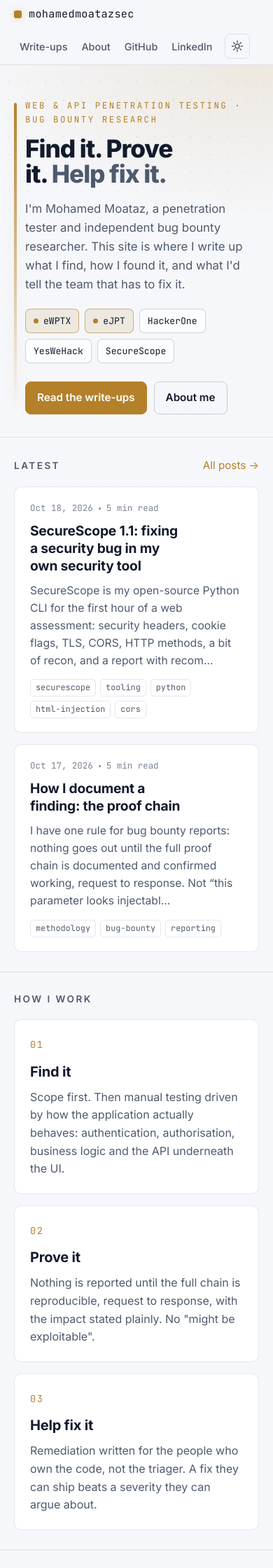
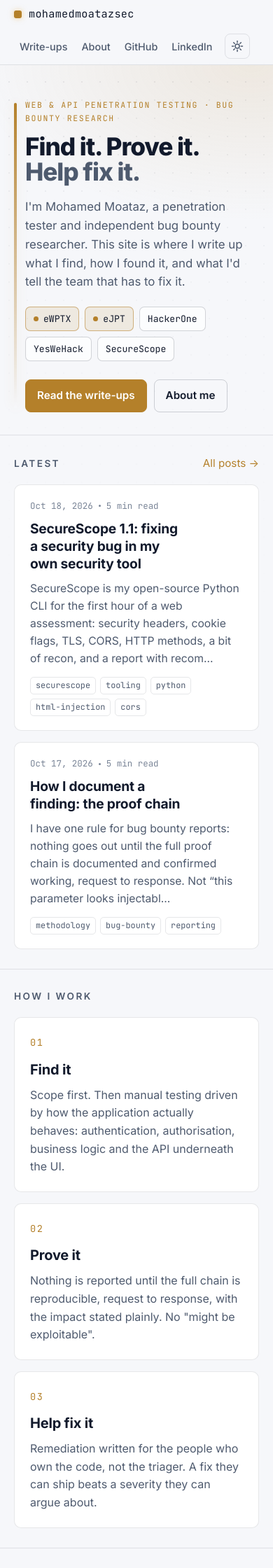
Before and after one commit to mohamedmoatazsec/mohamedmoatazsec.github.io, a Jekyll site: the page built from index.html, in a window 390 px wide. Shown: the top 2240 px of the page at 70% size. Built offline with Jekyll 4.4.1, drawn with Linux system fonts in a browser that asks for light colours.

Commit message:
Polish small-screen layout and the 404 code block
- Nav items no longer wrap mid-word on phones; the nav scrolls instead
- Hero title breaks between phrases, not inside them
- Tighter eyebrow tracking and a cleaner post meta line under 720px
- 404 request block uses the prose code-block style

Co-Authored-By: Claude Fable 5.1 <noreply@anthropic.com>
Claude-Session: https://claude.ai/code/session_01YM62X4KDXdjWtBonUcB8mG

```diff
--- a/404.html
+++ b/404.html
@@ -13,11 +13,13 @@ sitemap: false
       has everything that's published.
     </p>
   </header>
-  <pre class="prose"><code>GET <span data-request-path>{{ page.url }}</span> HTTP/1.1
+  <div class="prose">
+<pre><code>GET <span data-request-path>{{ page.url }}</span> HTTP/1.1
 Host: mohamedmoatazsec.github.io
 
 HTTP/1.1 404 Not Found
 X-Hint: /writeups/</code></pre>
+  </div>
   <script>
     (function () {
       var el = document.querySelector("[data-request-path]");
--- a/assets/css/main.css
+++ b/assets/css/main.css
@@ -135,7 +135,7 @@ img, svg, video { max-width: 100%; height: auto; }
 .brand__mark { width: 11px; height: 11px; border-radius: 3px; background: var(--accent); box-shadow: 0 0 14px var(--accent-soft), 0 0 6px rgba(242,181,68,0.45); flex: none; }
 .brand__mark--small { width: 8px; height: 8px; display: inline-block; vertical-align: middle; margin-right: 8px; }
 .site-nav { display: flex; align-items: center; gap: 4px; }
-.site-nav a { color: var(--fg-muted); padding: 8px 10px; border-radius: 6px; font-size: 0.95rem; font-weight: 500; }
+.site-nav a { color: var(--fg-muted); padding: 8px 10px; border-radius: 6px; font-size: 0.95rem; font-weight: 500; white-space: nowrap; flex: none; }
 .site-nav a:hover { color: var(--fg); background: var(--accent-soft); text-decoration: none; }
 .site-nav a[aria-current="page"] { color: var(--fg); }
 .theme-toggle { margin-left: 6px; width: 36px; height: 36px; border-radius: 8px; border: 1px solid var(--line); background: transparent; color: var(--fg-muted); cursor: pointer; display: inline-grid; place-items: center; }
@@ -279,11 +279,18 @@ img, svg, video { max-width: 100%; height: auto; }
 .site-footer__note { color: var(--fg-faint); font-size: 0.85rem; max-width: 70ch; }
 
 /* ---------- responsive ---------- */
+.nowrap { white-space: nowrap; }
+
 @media (max-width: 720px) {
   body { font-size: 1rem; }
   .site-header__inner { flex-wrap: wrap; min-height: 56px; padding-block: 8px; }
-  .site-nav { width: 100%; justify-content: flex-start; overflow-x: auto; }
+  .site-nav { width: 100%; justify-content: flex-start; overflow-x: auto; scrollbar-width: none; }
+  .site-nav::-webkit-scrollbar { display: none; }
   .site-nav a { padding: 6px 8px; font-size: 0.9rem; }
+  .theme-toggle { flex: none; }
+  .eyebrow { font-size: 0.72rem; letter-spacing: 0.14em; }
+  .post__meta .card__dot:last-of-type { display: none; }
+  .post__meta .tags--inline { width: 100%; margin-top: 4px; }
   .hero__inner { padding-left: calc(max(20px, env(safe-area-inset-left, 0px)) + 16px); }
   .post__nav { grid-template-columns: 1fr; }
   .post__nav-link--next { grid-column: auto; text-align: left; }
--- a/index.html
+++ b/index.html
@@ -7,7 +7,7 @@ body_class: layout-home
 <section class="hero">
   <div class="wrap hero__inner">
     <p class="eyebrow">Web &amp; API penetration testing &middot; Bug bounty research</p>
-    <h1 class="hero__title">Find it. Prove it. <span class="soft">Help fix it.</span></h1>
+    <h1 class="hero__title"><span class="nowrap">Find it.</span> <span class="nowrap">Prove it.</span> <span class="soft nowrap">Help fix it.</span></h1>
     <p class="hero__lede">
       I'm Mohamed Moataz, a penetration tester and independent bug bounty researcher. This site is
       where I write up what I find, how I found it, and what I'd tell the team that has to fix it.
```
